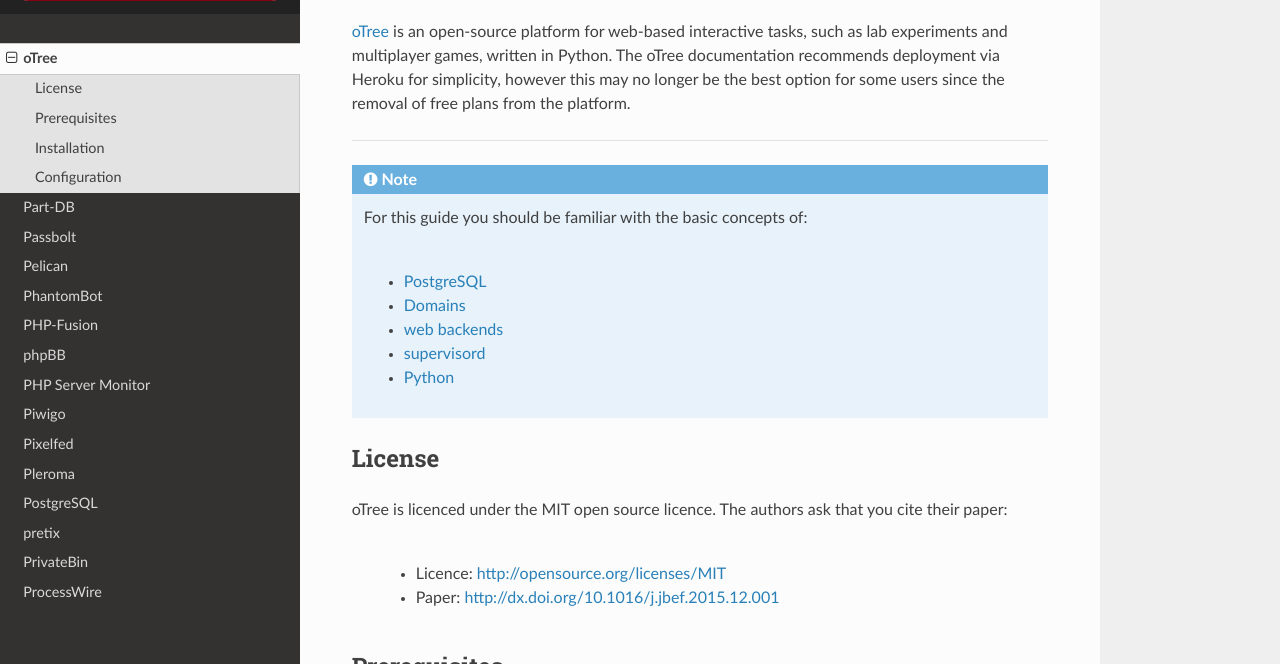
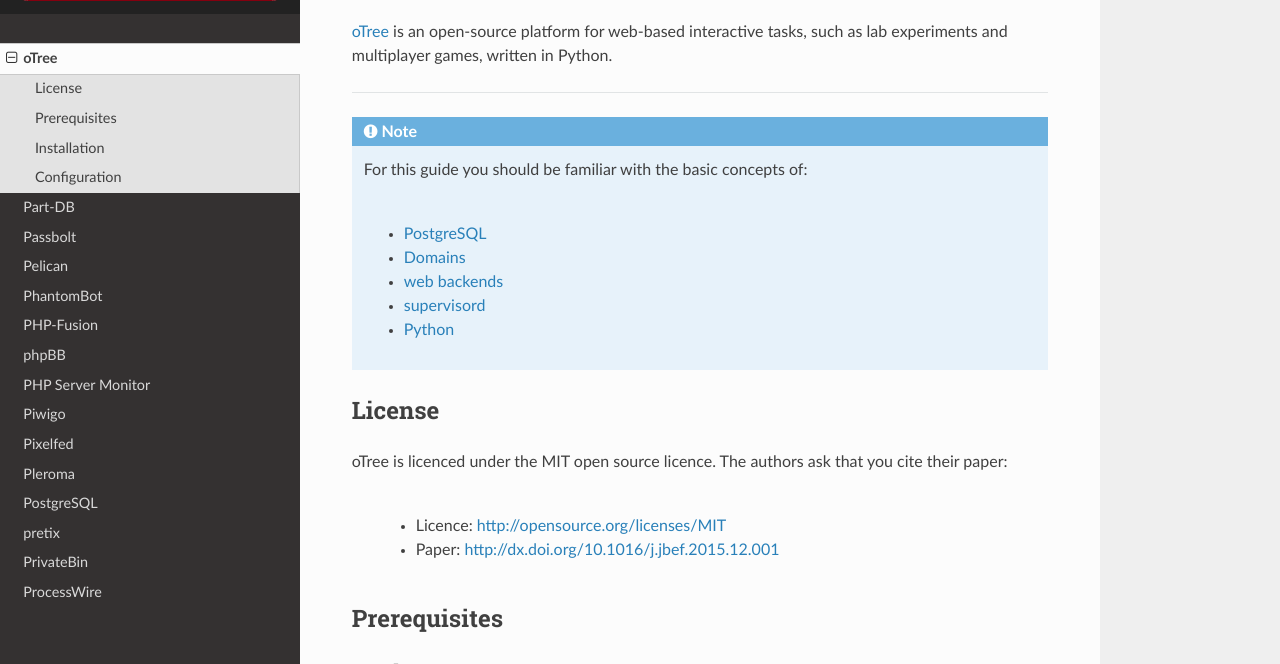
Before and after one commit to Uberspace/lab, a Sphinx documentation site: the page built from source/guide_otree.rst, in a window 1280 px wide and 900 px high, scrolled down 384 px, cut to the strip 236-900 px from the top of the window. Built offline with Sphinx 7.4.7 and the Read the Docs theme 2.0.0, drawn with Linux system fonts in a browser that asks for light colours.

Commit message:
Update guide_otree.rst
Remove reference to heroku from description

```diff
--- a/source/guide_otree.rst
+++ b/source/guide_otree.rst
@@ -16,8 +16,7 @@
 .. tag_list::
 
 oTree_ is an open-source platform for web-based interactive tasks, such as lab experiments and multiplayer games, written in Python.
-The oTree documentation recommends deployment via Heroku for simplicity, however this may no longer be the best option
-for some users since the removal of free plans from the platform.
+
 
 ----
 
```
